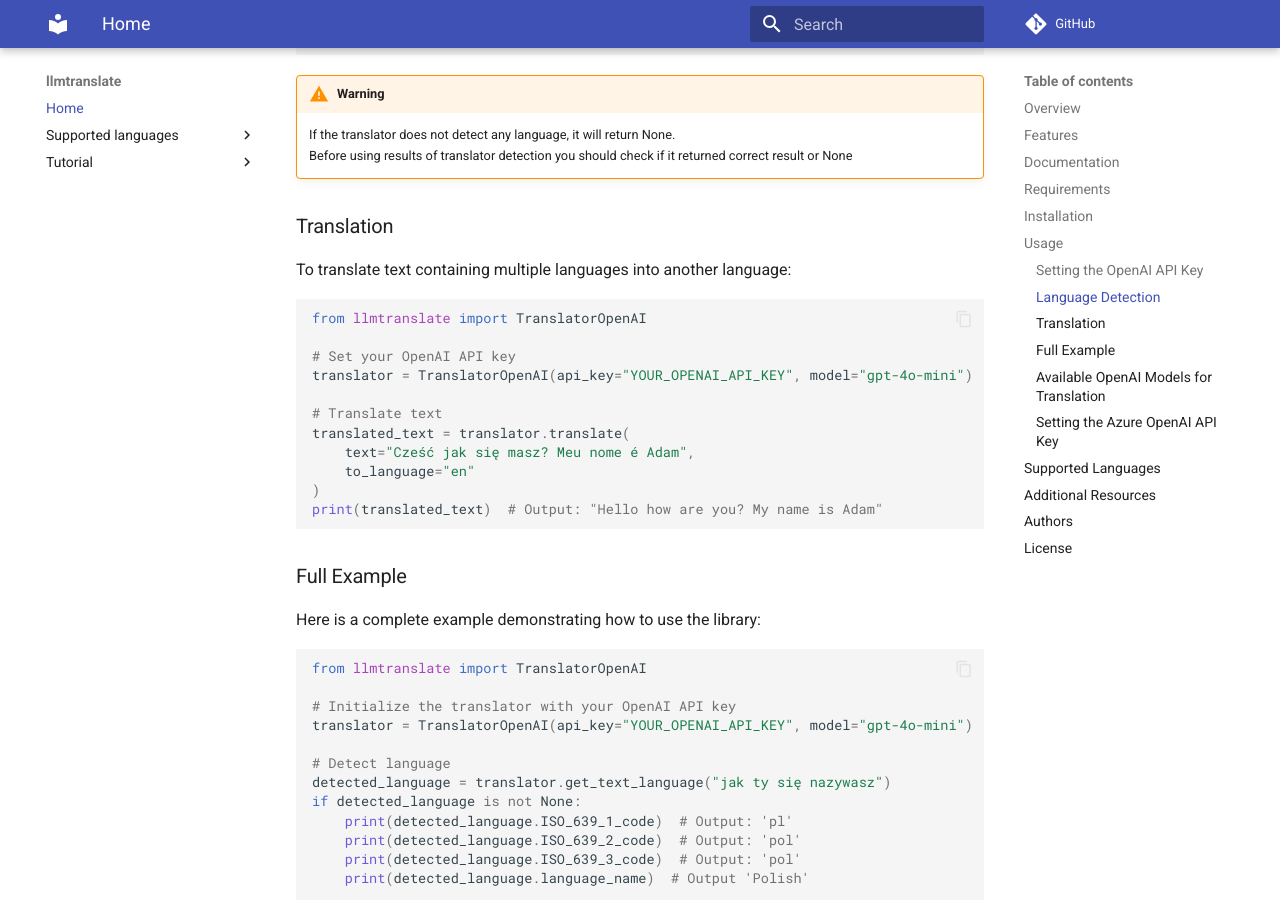
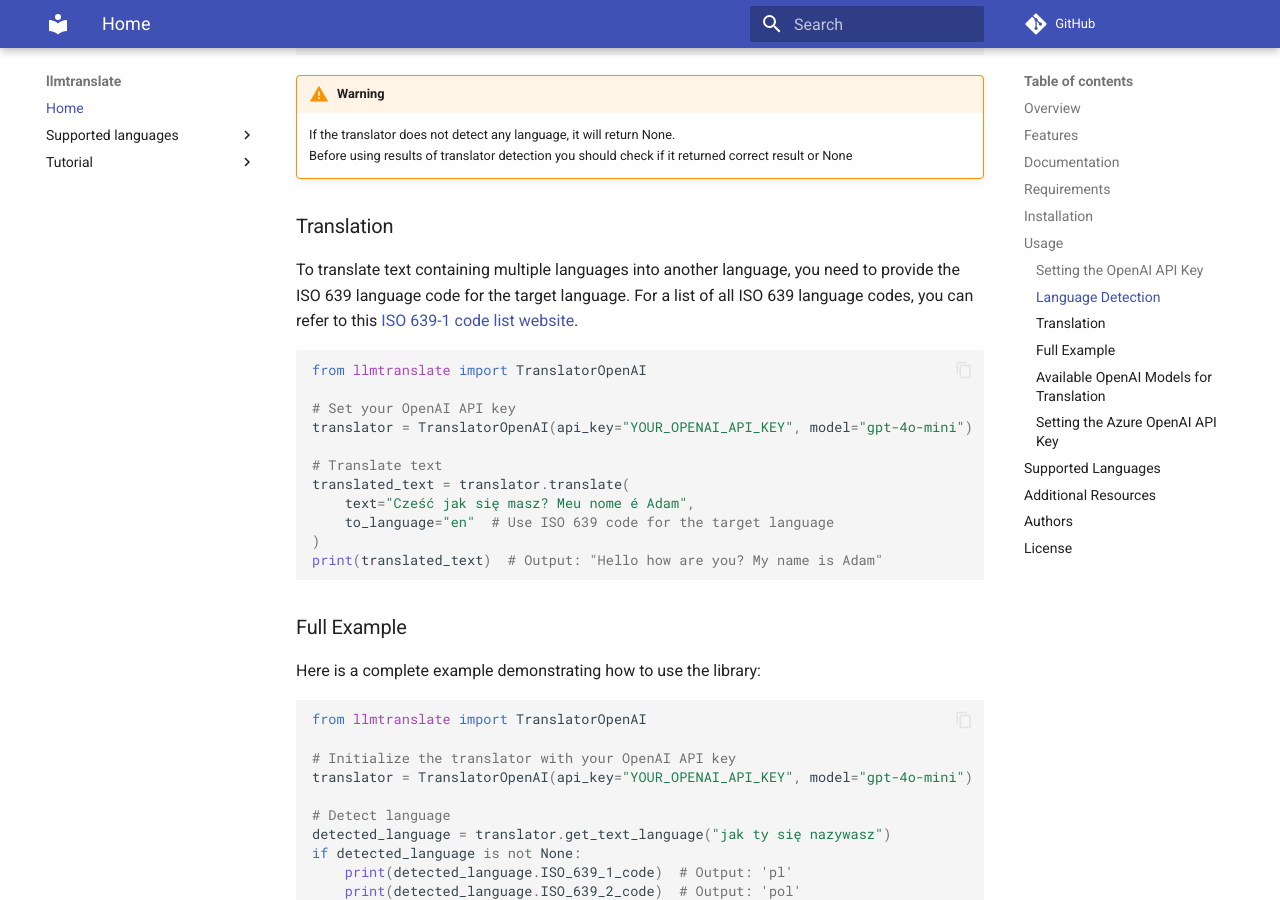
Before and after one commit to adam-pawelek/llmtranslate, an MkDocs documentation site: the page built from docs/docs/index.md, in a window 1280 px wide and 900 px high, scrolled down 1623 px. Built offline with MkDocs 1.6.1 and Material for MkDocs 9.7.7, drawn with Linux system fonts in a browser that asks for light colours; comment, search, counter and statistics services are not loaded.

Commit message:
Fix docs

````diff
--- a/docs/docs/index.md
+++ b/docs/docs/index.md
@@ -71,9 +71,10 @@ if detected_language is not None:
     If the translator does not detect any language, it will return None.<br>
     Before using results of translator detection you should check if it returned correct result or None
 
+
 ### Translation
 
-To translate text containing multiple languages into another language:
+To translate text containing multiple languages into another language, you need to provide the ISO 639 language code for the target language. For a list of all ISO 639 language codes, you can refer to this [ISO 639-1 code list website](https://localizely.com/iso-639-1-list/).
 
 ```python
 from llmtranslate import TranslatorOpenAI
@@ -84,7 +85,7 @@ translator = TranslatorOpenAI(api_key="YOUR_OPENAI_API_KEY", model="gpt-4o-mini"
 # Translate text
 translated_text = translator.translate(
     text="Cześć jak się masz? Meu nome é Adam",
-    to_language="en"
+    to_language="en"  # Use ISO 639 code for the target language
 )
 print(translated_text)  # Output: "Hello how are you? My name is Adam"
 ```
````
Also changed, not shown: docs/docs/Tutorial/Quick Start Guide.md (+2 -2 lines), README.md.
